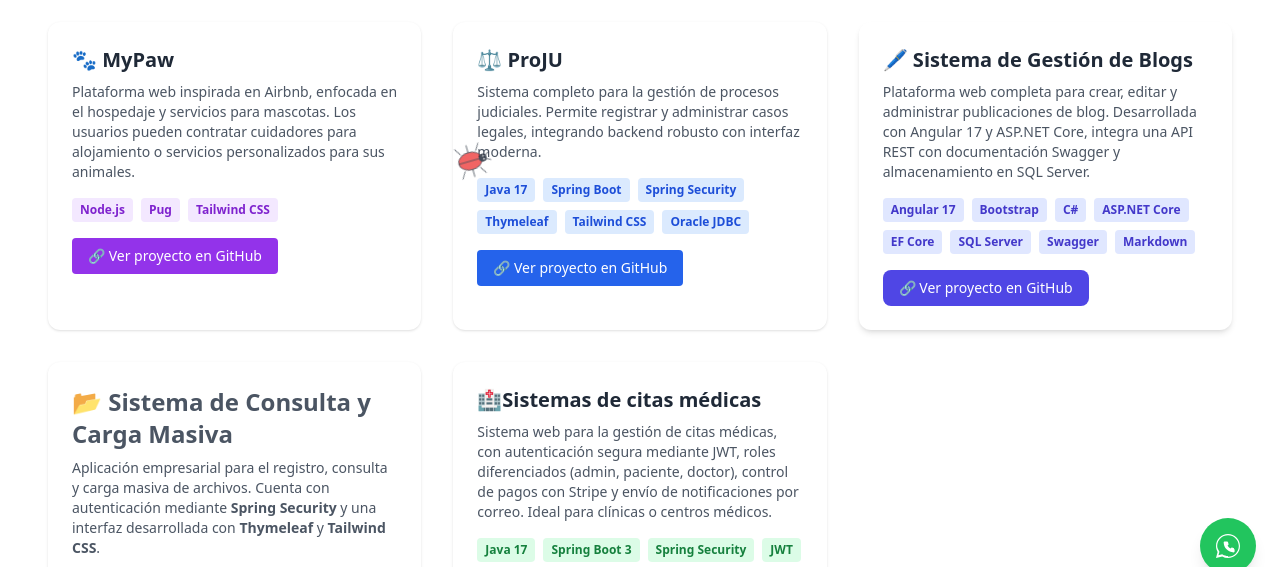
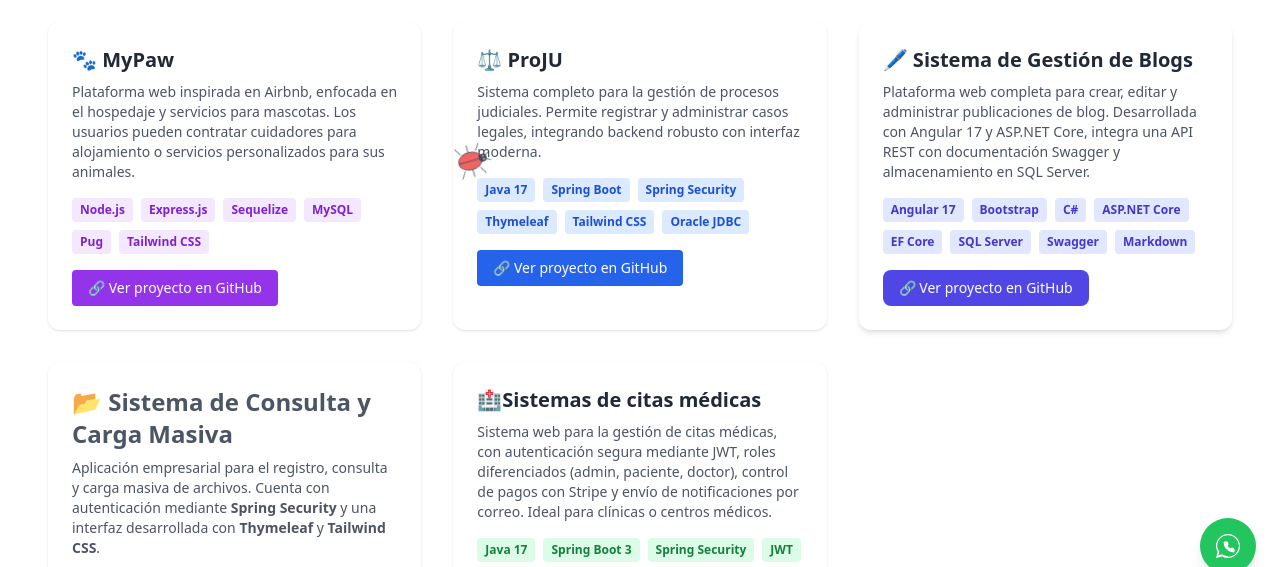
Before and after one commit to edwinrhc/MyProfile, an Astro site: page /proyectos in a window 1280 px wide. Shown: the part 202-769 px from the top of the page. Built offline with nearby package versions, Linux system fonts and the light colour scheme; Astro itself is replaced by a stand-in of ours.

```diff
--- a/src/components/ProyectosComponent.astro
+++ b/src/components/ProyectosComponent.astro
@@ -14,6 +14,9 @@
                 </p>
                 <div class="flex flex-wrap gap-2 text-xs text-purple-700 font-semibold mb-4">
                     <span class="bg-purple-100 px-2 py-1 rounded">Node.js</span>
+                    <span class="bg-purple-100 px-2 py-1 rounded">Express.js</span>
+                    <span class="bg-purple-100 px-2 py-1 rounded">Sequelize</span>
+                    <span class="bg-purple-100 px-2 py-1 rounded">MySQL</span>
                     <span class="bg-purple-100 px-2 py-1 rounded">Pug</span>
                     <span class="bg-purple-100 px-2 py-1 rounded">Tailwind CSS</span>
                 </div>
```
